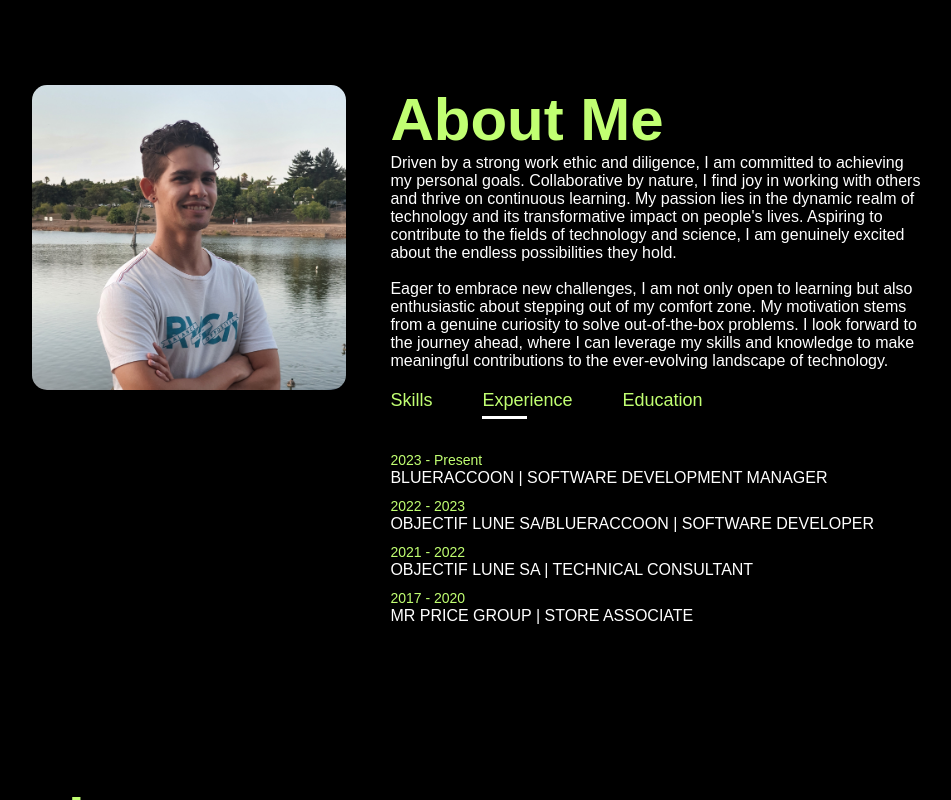
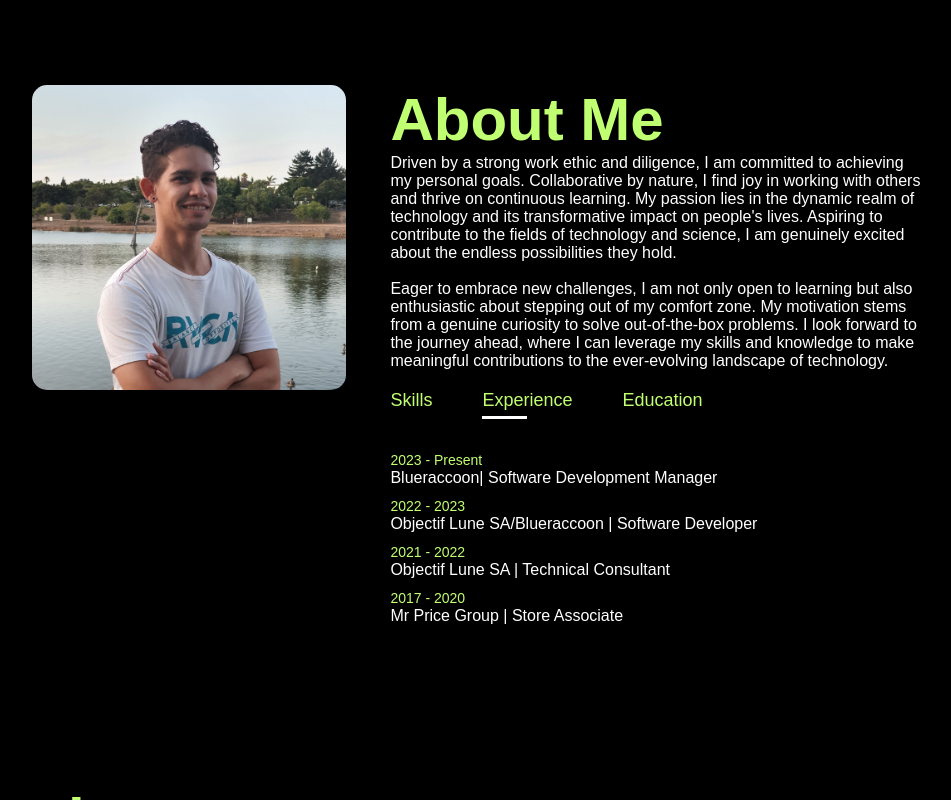
Before and after one commit to Braeden2589/portfolio, a plain HTML site: page index.html in a window 1280 px wide. Both pictures are taken after a click on the element "Experience". Shown: the part 805-1605 px from the top of the page, without its empty margins (160-1111 px from the left). Drawn offline with Linux system fonts and the light colour scheme.

Commit message:
Update index.html

```diff
--- a/index.html
+++ b/index.html
@@ -57,14 +57,15 @@
                     </div>
                     <div class="tab-contents" id="experience">
                         <ul>
-                            <li><span>2023 - Present</span><br>BLUERACCOON | SOFTWARE DEVELOPMENT MANAGER</li>
-                            <li><span>2022 - 2023</span><br>OBJECTIF LUNE SA/BLUERACCOON | SOFTWARE DEVELOPER</li>
-                            <li><span>2021 - 2022</span><br>OBJECTIF LUNE SA | TECHNICAL CONSULTANT</li>
-                            <li><span>2017 - 2020</span><br>MR PRICE GROUP | STORE ASSOCIATE</li>
+                            <li><span>2023 - Present</span><br>Blueraccoon| Software Development Manager</li>
+                            <li><span>2022 - 2023</span><br>Objectif Lune SA/Blueraccoon | Software Developer</li>
+                            <li><span>2021 - 2022</span><br>Objectif Lune SA | Technical Consultant</li>
+                            <li><span>2017 - 2020</span><br>Mr Price Group | Store Associate</li>
                         </ul>
                     </div>
                     <div class="tab-contents" id="education">
                         <ul>
+                            <li><span>2023</span><br>Front End Development Libraries| <a target="_blank" href="https://www.freecodecamp.org/certification/BraedenOngasnie/front-end-development-libraries">freeCodeCamp</a></li>
                             <li><span>2023</span><br>Responsive Web Design Certificate| <a target="_blank" href="https://www.freecodecamp.org/certification/BraedenOngasnie/responsive-web-design">freeCodeCamp</a></li>
                             <li><span>2017- 2020</span><br>Bsc Computer Science | University of Western Cape</li>
                             <li><span>2012- 2016</span><br>National Senior Certificate | Eben Donges High School</li>
```
